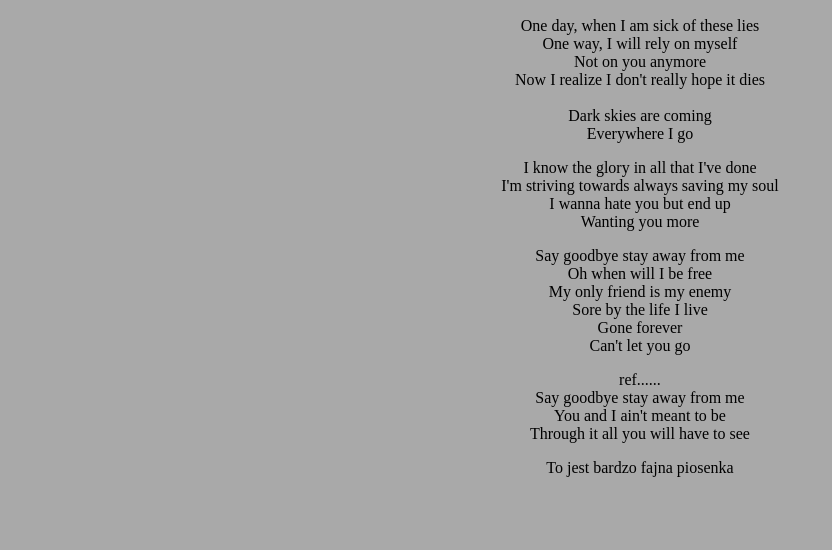
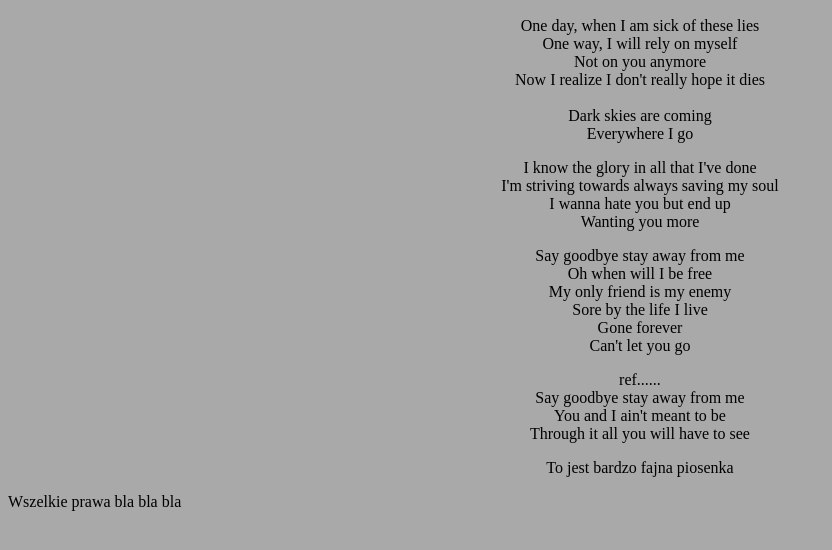
Before and after one commit to Szoker6/learning-git--2, a plain HTML site: page index.html in a window 1280 px wide. Shown: the part 136-686 px from the top of the page, without its empty margins (0-832 px from the left). Drawn offline with Linux system fonts and the light colour scheme.

Commit message:
Add footer

```diff
--- a/index.html
+++ b/index.html
@@ -46,5 +46,8 @@
         </p>
     </main>
     <p>To jest bardzo fajna piosenka</p>
+    <footer>
+        Wszelkie prawa bla bla bla
+    </footer>
 </body>
 </html>
```
